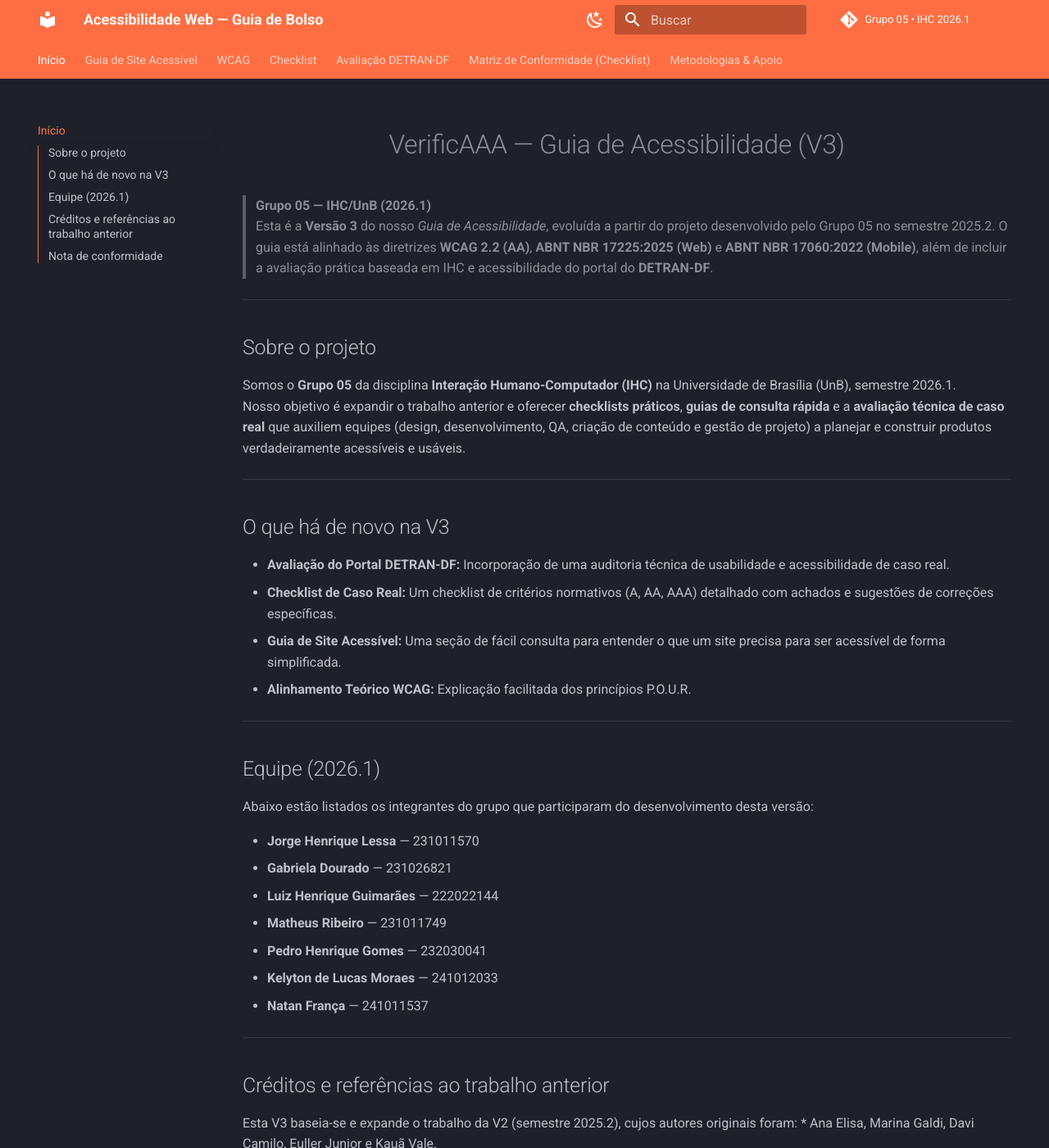
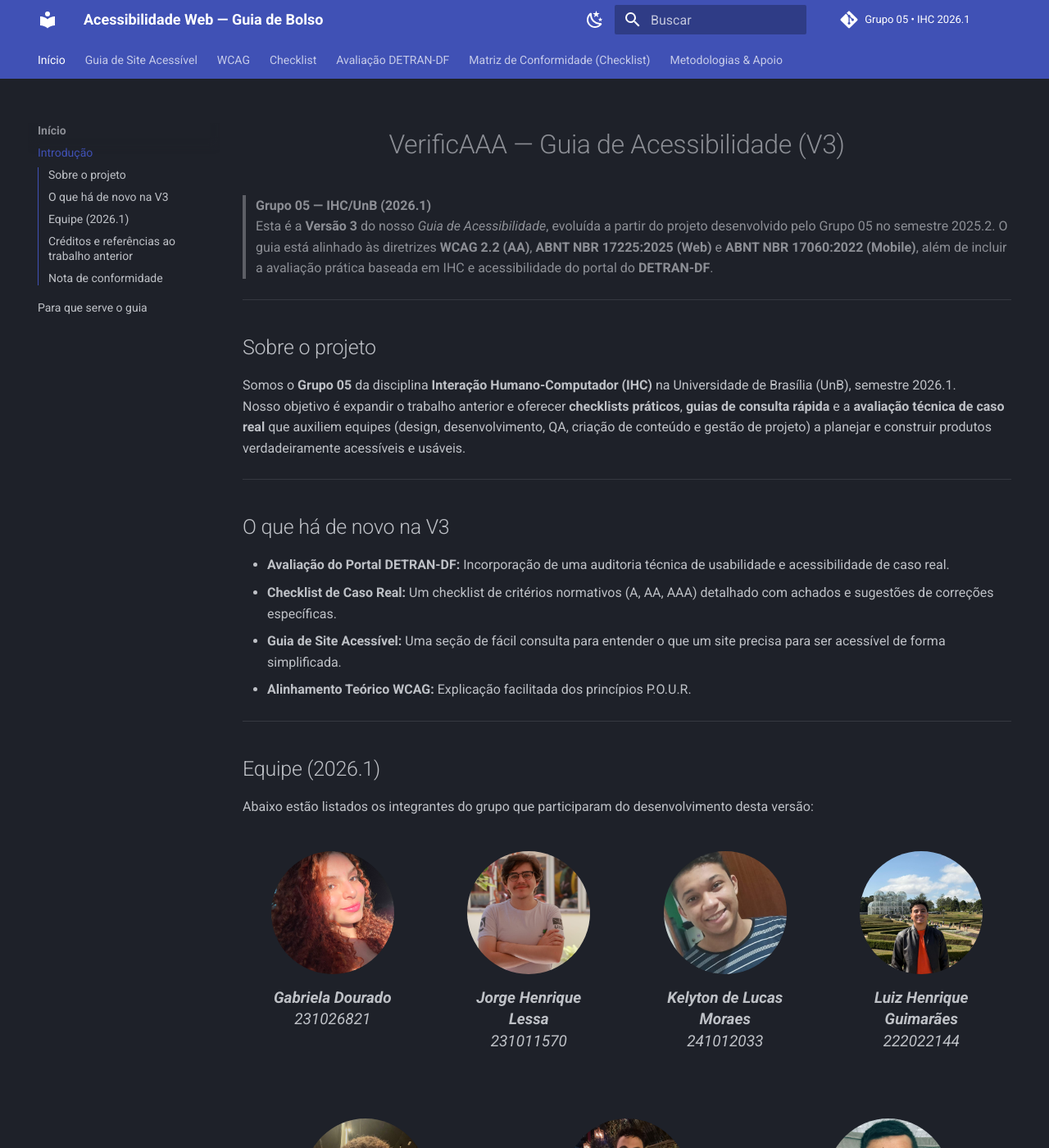
Before and after one commit to UnB-IHC/IHC_2026.1_Grupo05, an MkDocs documentation site: the page built from docs/index.md, in a window 1280 px wide and 1400 px high. Shown: the whole window at 82% size. Built offline with MkDocs 1.6.1 and Material for MkDocs 9.7.7, drawn with Linux system fonts in a browser that asks for light colours; comment, search, counter and statistics services are not loaded; some of the changed text lies outside the part shown.

Commit message:
[DOCS]: adiciona informações à pagina "início" e à pagina "para que serve"

```diff
--- a/docs/index.md
+++ b/docs/index.md
@@ -24,13 +24,64 @@ Nosso objetivo é expandir o trabalho anterior e oferecer **checklists práticos
 
 Abaixo estão listados os integrantes do grupo que participaram do desenvolvimento desta versão:
 
-*   **Jorge Henrique Lessa** — 231011570
-*   **Gabriela Dourado** — 231026821
-*   **Luiz Henrique Guimarães** — 222022144
-*   **Matheus Ribeiro** — 231011749
-*   **Pedro Henrique Gomes** — 232030041
-*   **Kelyton de Lucas Moraes** — 241012033
-*   **Natan França** — 241011537
+<div class="team-grid">
+	<figure class="team-card">
+		<img src="images/Gabriela.jpeg" alt="Foto de Gabriela Dourado" loading="lazy">
+		<figcaption>
+			<strong>Gabriela Dourado</strong><br>
+			231026821
+		</figcaption>
+	</figure>
+
+	<figure class="team-card">
+		<img src="images/Jorge.jpeg" alt="Foto de Jorge Henrique Lessa" loading="lazy">
+		<figcaption>
+			<strong>Jorge Henrique Lessa</strong><br>
+			231011570
+		</figcaption>
+	</figure>
+
+	<figure class="team-card">
+		<img src="images/Kelyton.jpeg" alt="Foto de Kelyton de Lucas Moraes" loading="lazy">
+		<figcaption>
+			<strong>Kelyton de Lucas Moraes</strong><br>
+			241012033
+		</figcaption>
+	</figure>
+
+	<figure class="team-card">
+		<img src="images/Luiz.jpeg" alt="Foto de Luiz Henrique Guimarães" loading="lazy">
+		<figcaption>
+			<strong>Luiz Henrique Guimarães</strong><br>
+			222022144
+		</figcaption>
+	</figure>
+
+	<figure class="team-card">
+		<img src="images/Matheus.jpeg" alt="Foto de Matheus Ribeiro" loading="lazy">
+		<figcaption>
+			<strong>Matheus Ribeiro</strong><br>
+			231011749
+		</figcaption>
+	</figure>
+
+	<figure class="team-card">
+		<img src="images/Natan.jpeg" alt="Foto de Natan França" loading="lazy">
+		<figcaption>
+			<strong>Natan França</strong><br>
+			241011537
+		</figcaption>
+	</figure>
+
+	<figure class="team-card">
+		<img src="images/Pedro.jpeg" alt="Foto de Pedro Henrique Gomes" loading="lazy">
+		<figcaption>
+		<figcaption>
+			<strong>Pedro Henrique Gomes</strong><br>
+			232030041
+		</figcaption>
+	</figure>
+</div>
 
 ---
 
--- a/docs/stylesheets/extra.css
+++ b/docs/stylesheets/extra.css
@@ -17,3 +17,46 @@
 .admonition.tip, .admonition.note {
   border-left-width: 6px;
 }
+/* Grade da equipe na home */
+.team-grid {
+  display: flex;
+  flex-wrap: wrap;
+  justify-content: space-evenly;
+  gap: 1rem;
+  margin: 1rem 0 0;
+}
+
+.team-card {
+  flex: 0 1 180px;
+  margin: 0;
+  padding: 0.25rem;
+  border: 0;
+  border-radius: 0;
+  background: transparent;
+  box-shadow: none;
+  text-align: center;
+}
+
+.team-card img,
+.team-placeholder {
+  width: 150px;
+  height: 150px;
+  object-fit: cover;
+  border-radius: 50%;
+  display: block;
+  margin: 0 auto;
+}
+
+.team-placeholder {
+  display: grid;
+  place-items: center;
+  background: linear-gradient(135deg, var(--md-accent-fg-color), var(--md-primary-fg-color));
+  color: var(--md-default-bg-color);
+  font-weight: 700;
+}
+
+.team-card figcaption {
+  margin-top: 0.8rem;
+  font-size: 0.95rem;
+  line-height: 1.4;
+}
--- a/mkdocs.yml
+++ b/mkdocs.yml
@@ -19,15 +19,15 @@ theme:
   palette:
     - media: "(prefers-color-scheme: light)"
       scheme: slate
-      primary: deep orange
-      accent: amber
+      primary: deep blue
+      accent: light blue
       toggle:
         icon: material/weather-night
         name: Modo escuro
     - media: "(prefers-color-scheme: dark)"
-      scheme: slate
-      primary: black
-      accent: amber
+      scheme: default
+      primary: deep blue
+      accent: light blue
       toggle:
         icon: material/weather-sunny
         name: Modo claro
@@ -54,7 +54,9 @@ extra_css:
   - stylesheets/extra.css
 
 nav:
-  - Início: index.md
+  - Início:
+    - Introdução: index.md
+    - Para que serve o guia: inicio/paraQueServe.md
   - Guia de Site Acessível: guia/site_acessivel.md
   - WCAG: wcag.md
   - Checklist:
```
Also changed, not shown: docs/guia/site_acessivel.md (+51 -18 lines), docs/inicio/paraQueServe.md (added, +65 -0 lines), docs/images/Gabriela.jpeg (added), docs/images/Jorge.jpeg (added), docs/images/Kelyton.jpeg (added), docs/images/Luiz.jpeg (added), docs/images/Matheus.jpeg (added), docs/images/Natan.jpeg (added), docs/images/Pedro.jpeg (added).
